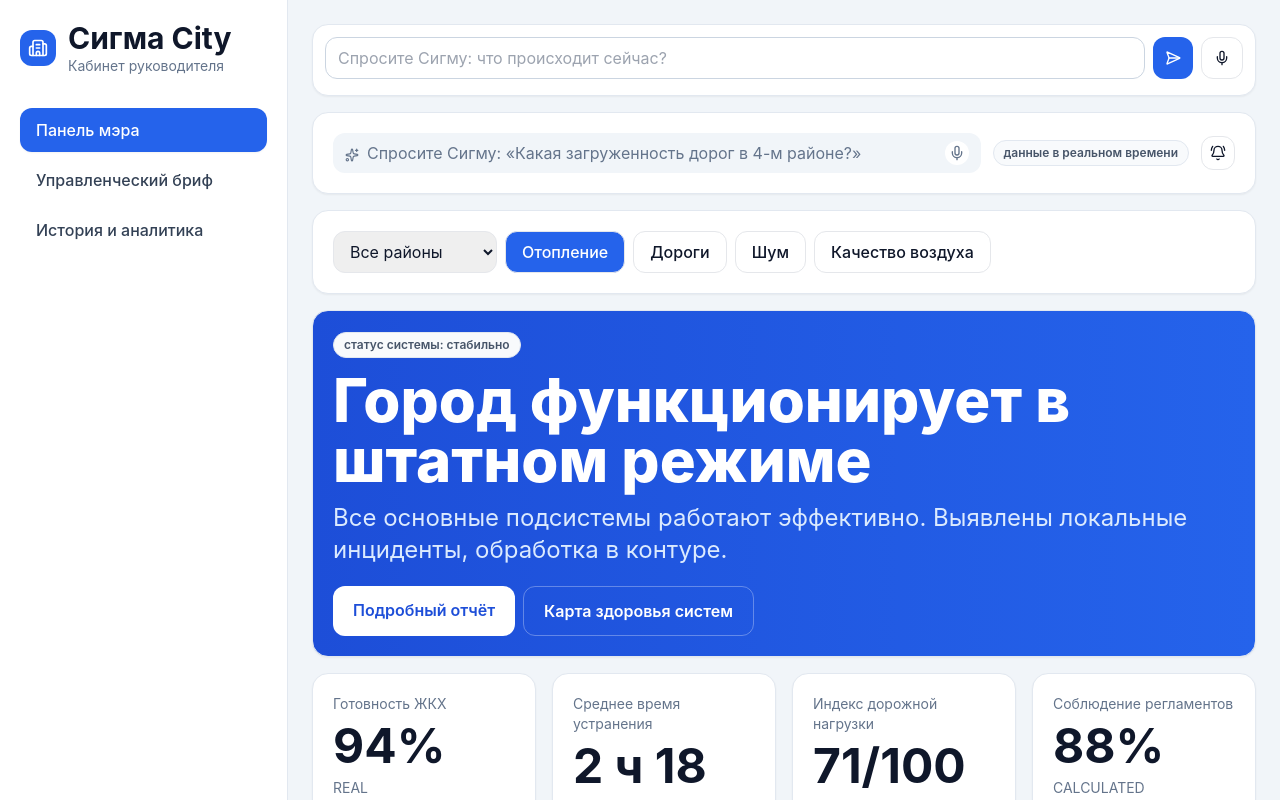
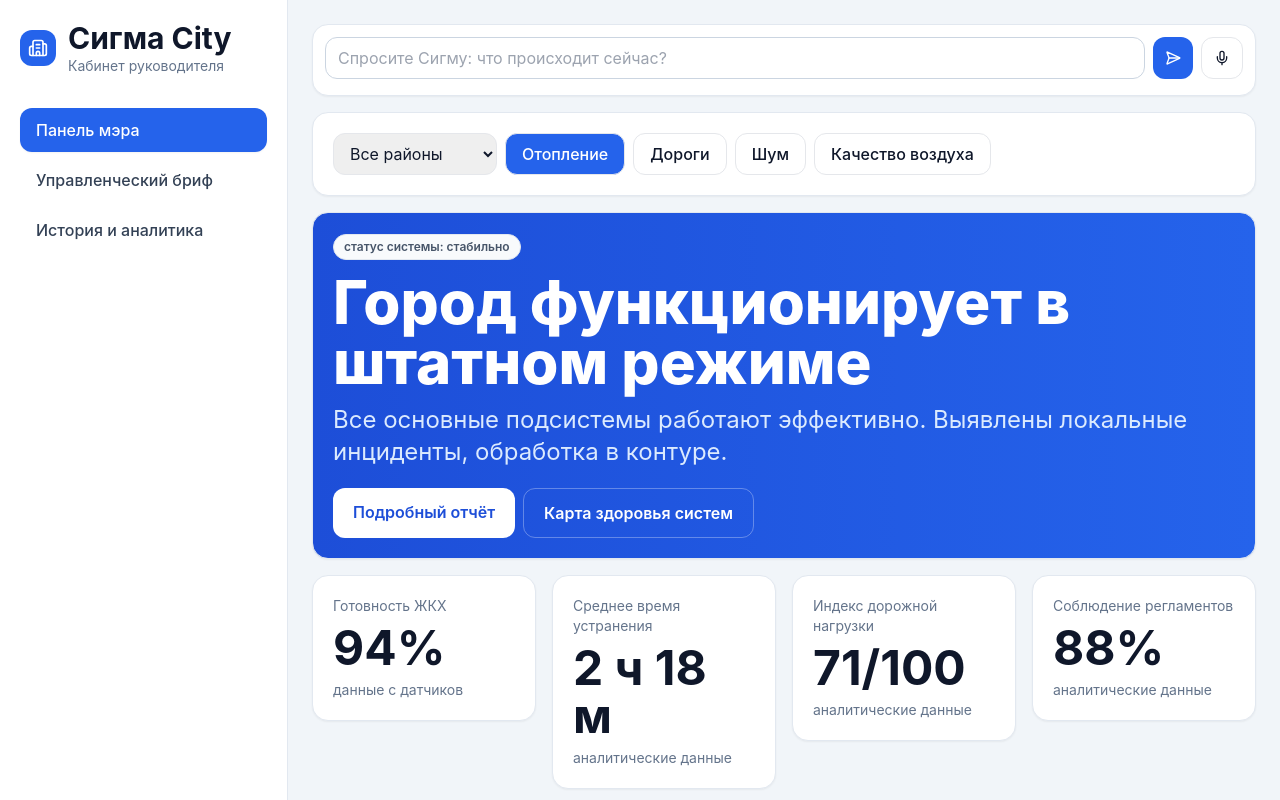
Before and after one commit to vadign/pilot-stand-sigma, a React (Vite) app: page /mayor-dashboard in a window 1280 px wide. Shown: the top 800 px of the page. Built offline with nearby package versions, Linux system fonts and the light colour scheme.

Commit message:
feat: refine sigma UI and district map anchors

```diff
--- a/src/features/ask-sigma/rendering/resultRenderers/ResultRenderer.tsx
+++ b/src/features/ask-sigma/rendering/resultRenderers/ResultRenderer.tsx
@@ -1,7 +1,7 @@
 import { Link } from 'react-router-dom'
 import { Card } from '../../../../components/ui'
+import { getDistrictName } from '../../../../lib/districts'
 import type { AskSigmaResult } from '../../types'
-import { ResultMeta } from './common'
 
 export const ResultRenderer = ({ result, onAction }: { result: AskSigmaResult; onAction: (route?: string, district?: string) => void }) => {
   return (
@@ -22,7 +22,7 @@ export const ResultRenderer = ({ result, onAction }: { result: AskSigmaResult; o
           {result.incidents.map((incident) => (
             <div key={incident.id} className="rounded-lg border p-2 text-sm">
               <div className="font-semibold">{incident.title}</div>
-              <div>{incident.severity} · {incident.status} · {incident.district}</div>
+              <div>{incident.severity} · {incident.status} · {getDistrictName(incident.district)}</div>
               <button className="mt-2 rounded border px-2 py-1" onClick={() => onAction(`/incidents/${incident.id}`, incident.district)}>Открыть</button>
             </div>
           ))}
@@ -59,7 +59,6 @@ export const ResultRenderer = ({ result, onAction }: { result: AskSigmaResult; o
             : <Link key={action.label} to="#" className="rounded border px-3 py-1.5 text-sm">{action.label}</Link>
         ))}
       </div>
-      <ResultMeta result={result} />
     </Card>
   )
 }
--- a/src/features/ask-sigma/rendering/resultRenderers/common.tsx
+++ /dev/null
@@ -1,10 +0,0 @@
-import { Badge } from '../../../../components/ui'
-import type { AskSigmaResult } from '../../types'
-
-export const ResultMeta = ({ result }: { result: AskSigmaResult }) => (
-  <div className="mt-3 flex flex-wrap gap-2 text-xs text-slate-500">
-    <Badge text={`source: ${result.explain.source}`} />
-    <Badge text={`type: ${result.explain.dataType}`} />
-    <Badge text={new Date(result.explain.updatedAt).toLocaleString('ru-RU')} />
-  </div>
-)
--- a/src/features/ask-sigma/store.ts
+++ b/src/features/ask-sigma/store.ts
@@ -1,4 +1,5 @@
 import { create } from 'zustand'
+import { getDistrictName } from '../../lib/districts'
 import { normalizeQuery } from './normalize'
 import { executePlan } from './executor'
 import { createPlan } from './planner'
@@ -64,7 +65,7 @@ export const useAskSigmaStore = create<AskSigmaState>((set, get) => ({
       const result: AskSigmaResult = {
         type: 'ROLE_SWITCH',
         title: 'Роль обновлена',
-        summary: `Текущая роль: ${plan.role}${plan.district ? `, район: ${plan.district}` : ''}`,
+        summary: `Текущая роль: ${plan.role}${plan.district ? `, район: ${getDistrictName(plan.district)}` : ''}`,
         explain: { dataType: 'pilot', source: 'Voice/Text command', updatedAt: new Date().toISOString() },
       }
       set({ lastResult: result, isLoading: false, isOpen: true })
--- a/src/features/pages.tsx
+++ b/src/features/pages.tsx
@@ -1,44 +1,14 @@
 /* eslint-disable react-hooks/incompatible-library */
-import { useEffect, useMemo, useRef, useState } from 'react'
+import { useMemo, useState } from 'react'
 import { Link, useNavigate, useParams, useSearchParams } from 'react-router-dom'
-import { AlertTriangle, ArrowUpRight, BellRing, CheckCircle2, Copy, Download, Mic, MicOff, Play, Plus, Shield, Siren, Sparkles } from 'lucide-react'
+import { AlertTriangle, ArrowUpRight, CheckCircle2, Copy, Download, Play, Plus, Shield, Siren } from 'lucide-react'
 import { Cell, Line, LineChart, Pie, PieChart, ResponsiveContainer, Tooltip, XAxis, YAxis } from 'recharts'
 import { createColumnHelper, flexRender, getCoreRowModel, useReactTable } from '@tanstack/react-table'
 import { MapView } from '../components/MapView'
 import { Badge, Card, SectionTitle } from '../components/ui'
+import { getDataTypeLabel } from '../lib/dataTypes'
+import { getDistrictName } from '../lib/districts'
 import { useSigmaStore } from '../store/useSigmaStore'
-
-interface BrowserSpeechRecognitionEvent extends Event {
-  readonly resultIndex: number
-  readonly results: SpeechRecognitionResultList
-}
-
-interface BrowserSpeechRecognitionErrorEvent extends Event {
-  readonly error: string
-}
-
-interface BrowserSpeechRecognition extends EventTarget {
-  continuous: boolean
-  interimResults: boolean
-  lang: string
-  onend: ((this: BrowserSpeechRecognition, ev: Event) => unknown) | null
-  onerror: ((this: BrowserSpeechRecognition, ev: BrowserSpeechRecognitionErrorEvent) => unknown) | null
-  onresult: ((this: BrowserSpeechRecognition, ev: BrowserSpeechRecognitionEvent) => unknown) | null
-  start(): void
-  stop(): void
-  abort(): void
-}
-
-type BrowserSpeechRecognitionConstructor = new () => BrowserSpeechRecognition
-
-const getSpeechRecognitionConstructor = (): BrowserSpeechRecognitionConstructor | null => {
-  const speechWindow = window as Window & {
-    SpeechRecognition?: BrowserSpeechRecognitionConstructor
-    webkitSpeechRecognition?: BrowserSpeechRecognitionConstructor
-  }
-
-  return speechWindow.SpeechRecognition ?? speechWindow.webkitSpeechRecognition ?? null
-}
 
 const severityStyles: Record<string, string> = {
   критический: 'border-red-200 bg-red-50 text-red-700',
@@ -135,104 +105,10 @@ export function BriefingPage() {
 export function MayorDashboardPage() {
   const { kpis, incidents, approveIncident, districts } = useSigmaStore()
   const [district, setDistrict] = useState('')
-  const [isMicActive, setIsMicActive] = useState(false)
-  const [micError, setMicError] = useState('')
-  const [spokenQuery, setSpokenQuery] = useState('Какая загруженность дорог в 4-м районе?')
-  const [interimQuery, setInterimQuery] = useState('')
-  const recognitionRef = useRef<BrowserSpeechRecognition | null>(null)
   const filtered = incidents.filter((i) => !district || i.district === district)
-  const sigmaPrompt = interimQuery || spokenQuery
-
-  const toggleMicrophone = async () => {
-    if (isMicActive) {
-      recognitionRef.current?.stop()
-      return
-    }
-
-    const SpeechRecognitionConstructor = getSpeechRecognitionConstructor()
-
-    if (!SpeechRecognitionConstructor) {
-      setMicError('Распознавание речи не поддерживается в этом браузере.')
-      return
-    }
-
-    const recognition = new SpeechRecognitionConstructor()
-    recognition.lang = 'ru-RU'
-    recognition.continuous = false
-    recognition.interimResults = true
-
-    recognition.onresult = (event) => {
-      let nextInterimQuery = ''
-
-      for (let index = event.resultIndex; index < event.results.length; index += 1) {
-        const result = event.results[index]
-        const transcript = result[0]?.transcript.trim()
-        if (!transcript) continue
-
-        if (result.isFinal) {
-          setSpokenQuery(transcript)
-          nextInterimQuery = ''
-        } else {
-          nextInterimQuery = transcript
-        }
-      }
-
-      setInterimQuery(nextInterimQuery)
-    }
-
-    recognition.onerror = (event) => {
-      setIsMicActive(false)
-      setInterimQuery('')
-      setMicError(event.error === 'not-allowed' ? 'Доступ к микрофону запрещён.' : 'Не удалось распознать речь.')
-    }
-
-    recognition.onend = () => {
-      setIsMicActive(false)
-      setInterimQuery('')
-    }
-
-    try {
-      recognitionRef.current?.abort()
-      recognitionRef.current = recognition
-      setMicError('')
-      setIsMicActive(true)
-      recognition.start()
-    } catch {
-      recognitionRef.current = null
-      setIsMicActive(false)
-      setInterimQuery('')
-      setMicError('Не удалось запустить распознавание речи.')
-    }
-  }
-
-  useEffect(() => () => recognitionRef.current?.abort(), [])
 
   return (
     <div className="space-y-4">
-      <Card className="p-3">
-        <div className="flex flex-col gap-3 sm:flex-row sm:items-center">
-          <button
-            type="button"
-            onClick={toggleMicrophone}
-            aria-pressed={isMicActive}
-            className={`flex flex-1 items-center justify-between gap-3 rounded-xl px-3 py-2 text-left transition ${
-              isMicActive ? 'bg-red-50 text-red-700 ring-1 ring-red-200' : 'bg-slate-100 text-slate-500 hover:bg-slate-200'
-            }`}
-          >
-            <span className="min-w-0 flex-1 truncate">
-              <Sparkles size={14} className="mr-2 inline" />
-              {isMicActive ? `Спросите Сигму: ${sigmaPrompt}` : `Спросите Сигму: «${sigmaPrompt}»`}
-            </span>
-            <span className={`rounded-full p-1 ${isMicActive ? 'bg-red-100 text-red-600' : 'bg-white text-slate-500'}`}>
-              {isMicActive ? <MicOff size={16} /> : <Mic size={16} />}
-            </span>
-          </button>
-          <Badge text="данные в реальном времени" className="bg-emerald-50 text-emerald-700" />
-          <button className="rounded-xl border p-2"><BellRing size={16} /></button>
-        </div>
-        {micError && <div className="mt-2 text-sm text-red-600">{micError}</div>}
-      </Card>
-
       <Card>
         <div className="flex flex-wrap gap-2">
           <select className="rounded-xl border px-3 py-2" value={district} onChange={(e) => setDistrict(e.target.value)}>
@@ -257,7 +133,7 @@ export function MayorDashboardPage() {
 
       <div className="grid gap-4 sm:grid-cols-2 xl:grid-cols-4">
         {kpis.slice(0, 4).map((k) => (
-          <Link to="/history" key={k.id}><Card><div className="text-sm text-slate-500">{k.title}</div><div className="mt-2 text-5xl font-bold">{k.value}</div><div className="mt-2 text-sm text-slate-500">{k.type.toUpperCase()}</div></Card></Link>
+          <Link to="/history" key={k.id}><Card><div className="text-sm text-slate-500">{k.title}</div><div className="mt-2 text-5xl font-bold">{k.value}</div><div className="mt-2 text-sm text-slate-500">{getDataTypeLabel(k.type)}</div></Card></Link>
         ))}
       </div>
 
@@ -348,7 +224,7 @@ export function IncidentPage() {
         <div className="flex flex-col gap-3 sm:flex-row sm:items-center sm:justify-between">
           <div>
             <h1 className="text-3xl font-extrabold lg:text-5xl">{incident.title}</h1>
-            <div className="mt-2 text-slate-500">ID: {incident.id} · Обнаружен: {new Date(incident.detectedAt).toLocaleTimeString('ru-RU')} · Зона: {incident.district}</div>
+            <div className="mt-2 text-slate-500">ID: {incident.id} · Обнаружен: {new Date(incident.detectedAt).toLocaleTimeString('ru-RU')} · Зона: {getDistrictName(incident.district)}</div>
           </div>
           <div className="flex flex-wrap gap-2">
             <button onClick={() => escalateIncident(incident.id)} className="rounded-xl bg-slate-200 px-4 py-2 font-semibold">Эскалировать</button>
--- /dev/null
+++ b/src/lib/dataTypes.ts
@@ -0,0 +1,10 @@
+import type { DataType } from '../types'
+
+const dataTypeLabels: Record<DataType, string> = {
+  real: 'данные с датчиков',
+  calculated: 'аналитические данные',
+  simulation: 'сценарное моделирование',
+  pilot: 'пилотные данные',
+}
+
+export const getDataTypeLabel = (type: DataType): string => dataTypeLabels[type]
--- /dev/null
+++ b/src/lib/districts.ts
@@ -0,0 +1,16 @@
+import { districts } from '../mocks/data'
+
+const normalizeDistrictKey = (value: string): string => value.trim().toLowerCase().replace(/ё/g, 'е').replace(/\s+район$/, '')
+
+const districtNameByKey = Object.fromEntries(
+  districts.flatMap(({ id, name }) => [
+    [normalizeDistrictKey(id), name],
+    [normalizeDistrictKey(name), name],
+  ]),
+)
+
+export const getDistrictName = (district?: string): string => {
+  if (!district) return ''
+
+  return districtNameByKey[normalizeDistrictKey(district)] ?? district
+}
--- a/src/mocks/data.ts
+++ b/src/mocks/data.ts
@@ -1,9 +1,50 @@
 import { addDays, subDays } from 'date-fns'
+import { getDataTypeLabel } from '../lib/dataTypes'
 import type { District, Subsystem, DataSource, KpiMetric, Incident, ExecutiveBrief, Scenario, Deputy, Regulation, Notification, ServicePerformance } from '../types'
+
 const now = new Date()
-export const districts: District[] = [
-  ['len','Ленинский'],['oct','Октябрьский'],['zael','Заельцовский'],['kal','Калининский'],['kirov','Кировский'],['sov','Советский'],['perv','Первомайский'],['dzer','Дзержинский'],['kol','Кольцово']
-].map((d,i)=>({id:d[0],name:d[1],center:[55.03+i*0.01,82.89+i*0.01]} as District))
+
+const districtDefinitions: Array<[string, string, District['center']]> = [
+  ['len', 'Ленинский', [54.9836, 82.8813]],
+  ['oct', 'Октябрьский', [55.0148, 82.9796]],
+  ['zael', 'Заельцовский', [55.0671, 82.9054]],
+  ['kal', 'Калининский', [55.0758, 82.9792]],
+  ['kirov', 'Кировский', [54.9565, 82.9348]],
+  ['sov', 'Советский', [54.8644, 83.0909]],
+  ['perv', 'Первомайский', [54.9982, 83.1103]],
+  ['dzer', 'Дзержинский', [55.0417, 82.9824]],
+  ['kol', 'Кольцово', [54.9368, 83.1811]],
+]
+
+export const districts: District[] = districtDefinitions.map(([id, name, center]) => ({ id, name, center }))
+
+const districtById = Object.fromEntries(districts.map((district) => [district.id, district])) as Record<string, District>
+
+const districtIncidentOffsets: Array<[number, number]> = [
+  [0.0042, -0.0028],
+  [-0.0034, 0.0031],
+  [0.0018, 0.0044],
+]
+
+const subsystemIncidentOffsets: Record<string, [number, number]> = {
+  heat: [0.0016, -0.0007],
+  roads: [-0.0008, 0.0012],
+  noise: [0.0004, 0.0021],
+  air: [-0.0014, -0.0016],
+}
+
+const getIncidentCoordinates = (districtId: string, occurrenceIndex: number, subsystemId: string): [number, number] => {
+  const district = districtById[districtId] ?? districts[0]
+  const [baseLat, baseLng] = district.center
+  const [districtLatOffset, districtLngOffset] = districtIncidentOffsets[occurrenceIndex % districtIncidentOffsets.length]
+  const [subsystemLatOffset, subsystemLngOffset] = subsystemIncidentOffsets[subsystemId] ?? [0, 0]
+
+  return [
+    Number((baseLat + districtLatOffset + subsystemLatOffset).toFixed(6)),
+    Number((baseLng + districtLngOffset + subsystemLngOffset).toFixed(6)),
+  ]
+}
+
 export const subsystems: Subsystem[] = [
 {id:'heat',title:'Теплоснабжение',color:'#ef4444'},{id:'roads',title:'Дороги',color:'#f59e0b'},{id:'noise',title:'Шум и безопасность',color:'#8b5cf6'},{id:'air',title:'Качество воздуха',color:'#10b981'}]
 export const dataSources: DataSource[] = [
@@ -15,16 +56,22 @@ export const kpis: KpiMetric[] = ([
 ['k1','Готовность ЖКХ','94%',2,'s1','real'],['k2','Среднее время устранения','2 ч 18 м',-4,'s3','calculated'],['k3','Индекс дорожной нагрузки','71/100',3,'s3','calculated'],['k4','Соблюдение регламентов','88%',1,'s3','calculated'],['k5','Жалобы по шуму','43',-2,'s1','real'],['k6','Индекс качества воздуха','62',-1,'s2','pilot']
 ] as [string,string,string,number,string,'real'|'calculated'|'simulation'|'pilot'][]).map(k=>({id:k[0],title:k[1],value:k[2],trend:k[3],sourceId:k[4],type:k[5],updatedAt:now.toISOString()}))
 export const regulations: Regulation[] = Array.from({length:16}).map((_,i)=>({id:`r${i+1}`,code:`РГ-${100+i}`,title:`Регламент реагирования №${i+1}`,domain:['ЖКХ','Дороги','Безопасность','Экология'][i%4],version:`1.${i%3}`,status:i%5===0?'на ревизии':'активен',sourceDocument:'Постановление мэрии г. Новосибирска',sourceClause:`п.${(i%6)+1}.${(i%4)+1}`,effectiveFrom:subDays(now, 30+i).toISOString(),parameters:['время реакции','уровень риска'],recommendationTemplates:['уведомить службу','назначить бригаду'],coverageStatus:i%3===0?'частичное':'полное',linkedIncidentTypes:['heat','roads','noise','air'].slice(0,(i%4)+1)}))
-export const incidents: Incident[] = Array.from({length:24}).map((_,i)=>({
-  id:`INC-${1000+i}`,
-  title:['Падение давления в магистрали','Обледенение перекрестка','Шумовая жалоба у ТЭЦ','Рост PM2.5'][i%4]+` (${i+1})`,
-  subsystem:['heat','roads','noise','air'][i%4],severity:(['средний','высокий','критический','низкий'] as const)[i%4],status:(['новый','в работе','эскалирован','архив'] as const)[i%4],district:districts[i%districts.length].id,
-  coordinates:[55.02+(i%8)*0.02,82.85+(i%8)*0.02],createdAt:subDays(now,i%7).toISOString(),detectedAt:subDays(now,i%8).toISOString(),sourceId:['s1','s2','s3'][i%3],summary:'Требуется координация служб',description:'Инцидент выявлен автоматическим контуром. Необходимо выполнить действия по регламенту и отчитаться в журнале решений.',
-  metrics:[{label:'Потери ресурса',value:`${10+i}%`,type:'calculated'},{label:'Тип данных',value:['real','pilot','calculated'][i%3],type:(['real','pilot','calculated'] as const)[i%3]}],affectedPopulation:1500+i*120,linkedRegulationIds:[`r${(i%10)+1}`],
-  recommendations:[{id:`rec-${i}`,title:'Базовый контур реагирования',sourceId:'s3',steps:[{id:'1',title:'Уведомить дежурного',done:true},{id:'2',title:'Проверить телеметрию',done:i%2===0},{id:'3',title:'Назначить бригаду',done:false}]}],
-  assignee:['ЕДДС','Теплосеть','ДЭУ-3','Экоцентр'][i%4],deadline:addDays(now,1+i%4).toISOString(),progress:20+(i%5)*15,
-  timeline:[{id:'t1',at:subDays(now,1).toISOString(),author:'Sigma',text:'Инцидент зарегистрирован'},{id:'t2',at:now.toISOString(),author:'Диспетчер',text:'Назначен ответственный'}]
-}))
+export const incidents: Incident[] = Array.from({length:24}).map((_,i)=>{
+  const subsystem = ['heat','roads','noise','air'][i%4]
+  const district = districts[i%districts.length]
+  const occurrenceIndex = Math.floor(i / districts.length)
+
+  return {
+    id:`INC-${1000+i}`,
+    title:['Падение давления в магистрали','Обледенение перекрестка','Шумовая жалоба у ТЭЦ','Рост PM2.5'][i%4]+` (${i+1})`,
+    subsystem,severity:(['средний','высокий','критический','низкий'] as const)[i%4],status:(['новый','в работе','эскалирован','архив'] as const)[i%4],district:district.id,
+    coordinates:getIncidentCoordinates(district.id, occurrenceIndex, subsystem),createdAt:subDays(now,i%7).toISOString(),detectedAt:subDays(now,i%8).toISOString(),sourceId:['s1','s2','s3'][i%3],summary:'Требуется координация служб',description:'Инцидент выявлен автоматическим контуром. Необходимо выполнить действия по регламенту и отчитаться в журнале решений.',
+    metrics:[{label:'Потери ресурса',value:`${10+i}%`,type:'calculated'},{label:'Тип данных',value:getDataTypeLabel((['real','pilot','calculated'] as const)[i%3]),type:(['real','pilot','calculated'] as const)[i%3]}],affectedPopulation:1500+i*120,linkedRegulationIds:[`r${(i%10)+1}`],
+    recommendations:[{id:`rec-${i}`,title:'Базовый контур реагирования',sourceId:'s3',steps:[{id:'1',title:'Уведомить дежурного',done:true},{id:'2',title:'Проверить телеметрию',done:i%2===0},{id:'3',title:'Назначить бригаду',done:false}]}],
+    assignee:['ЕДДС','Теплосеть','ДЭУ-3','Экоцентр'][i%4],deadline:addDays(now,1+i%4).toISOString(),progress:20+(i%5)*15,
+    timeline:[{id:'t1',at:subDays(now,1).toISOString(),author:'Sigma',text:'Инцидент зарегистрирован'},{id:'t2',at:now.toISOString(),author:'Диспетчер',text:'Назначен ответственный'}]
+  }
+})
 export const briefs: ExecutiveBrief[] = Array.from({length:10}).map((_,i)=>({id:`b${i+1}`,title:`Бриф №${i+1}: состояние городских контуров`,body:'Критические изменения за сутки: теплоснабжение в зоне контроля, рост нагрузки на улично-дорожную сеть в часы пик.',incidentIds:[incidents[i].id,incidents[i+1].id],sourceId:'s3',type:'calculated',updatedAt:now.toISOString()}))
 export const scenarios: Scenario[] = Array.from({length:5}).map((_,i)=>({id:`sc${i+1}`,title:['Морозный пик','Снегопад и заторы','Ремонт теплосети','Сильный ветер','Ночной шум'][i],description:'Сценарий для проверки устойчивости служб',parameters:{temperature:-20+i,traffic:40+i*8},impacts:[{label:'Рост инцидентов',value:12+i*4},{label:'Задержка',value:15+i*2}],comparisonBaseline:'Текущая неделя',serviceLoad:62+i*5,timelinePoints:[{name:'0ч',value:20},{name:'6ч',value:30+i*2},{name:'12ч',value:45+i*3},{name:'24ч',value:38+i*2}]}))
 export const deputies: Deputy[] = [
```
Also changed, not shown: src/components/MapView.tsx (+30 -1 lines), 1 other file (tests, documents, lock files or other folders).
